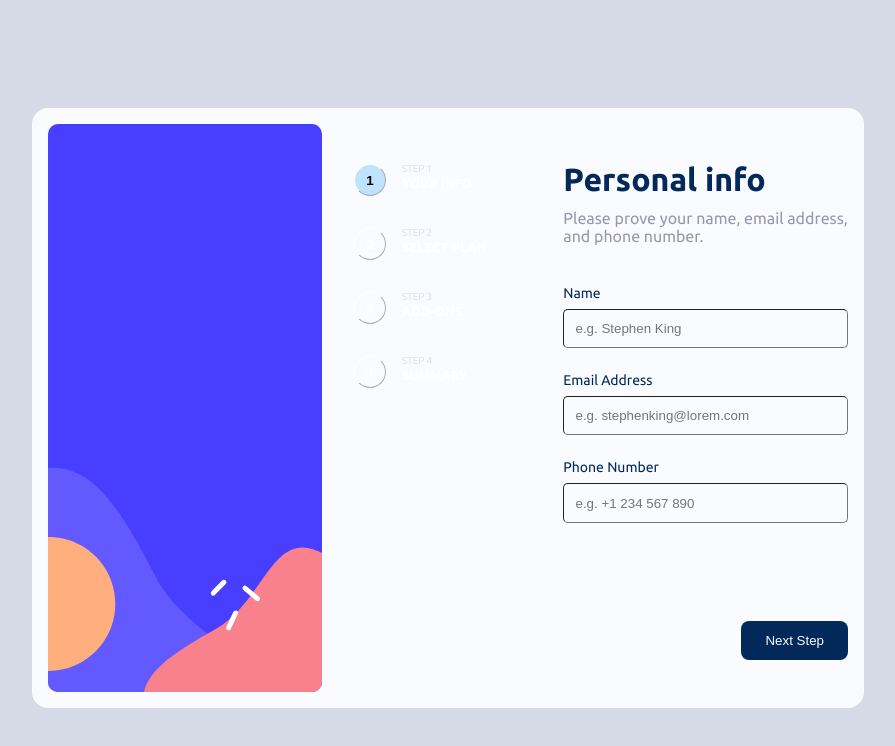
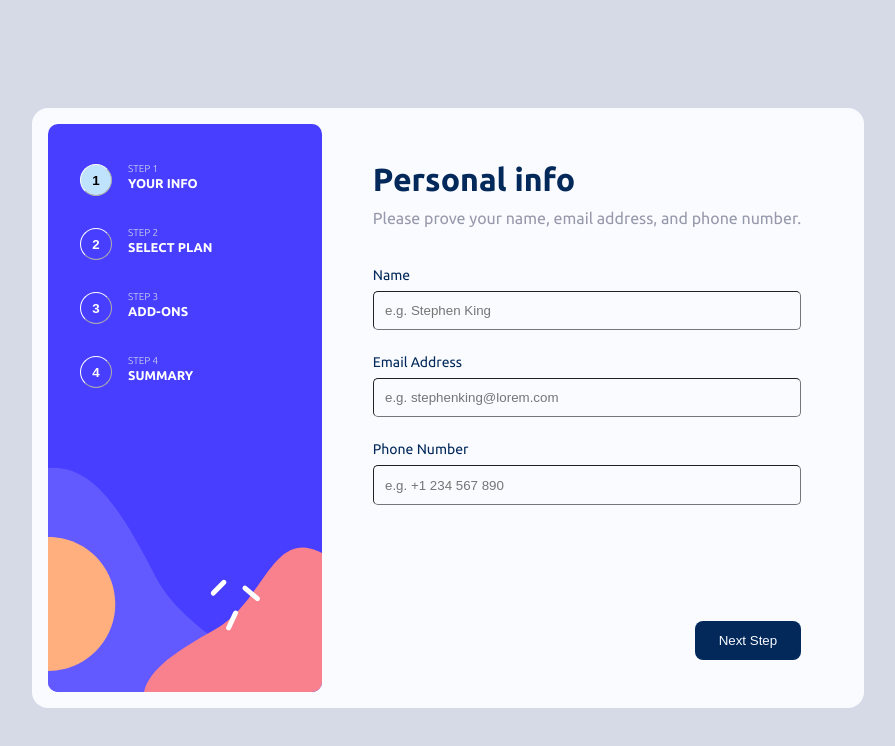
Before and after one commit to NeoChenn/multi-step-form, a React (Vite) app: page / in a window 1280 px wide. Shown: the top 746 px of the page, without its empty margins (192-1087 px from the left). Built offline with nearby package versions, Linux system fonts and the light colour scheme.

Commit message:
Update App.css

```diff
--- a/src/App.css
+++ b/src/App.css
@@ -23,10 +23,14 @@ body {
   border-radius: 1rem;
 }
 .layout {
+  position: relative;
   display: flex;
   width: 50rem;
   height: 35.5rem;
   padding: 1rem;
+}
+.bgImage {
+  position: absolute;
 }
 nav {
   background-repeat: no-repeat;
@@ -46,6 +50,7 @@ nav > .container {
   padding-top: 2rem;
   margin-bottom: -1rem;
   align-items: center;
+  z-index: 1;
 }
 
 .formButton {
```
